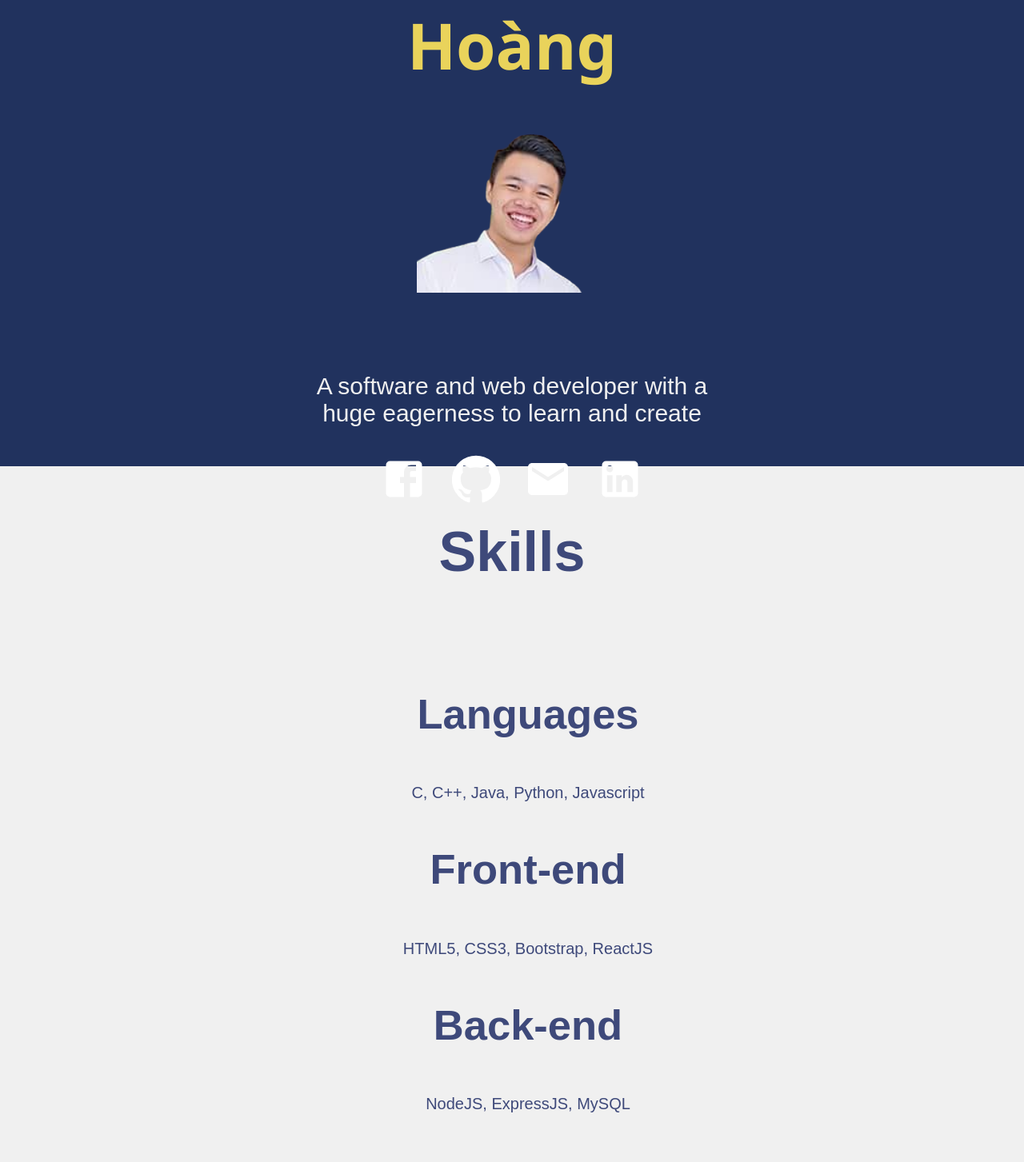
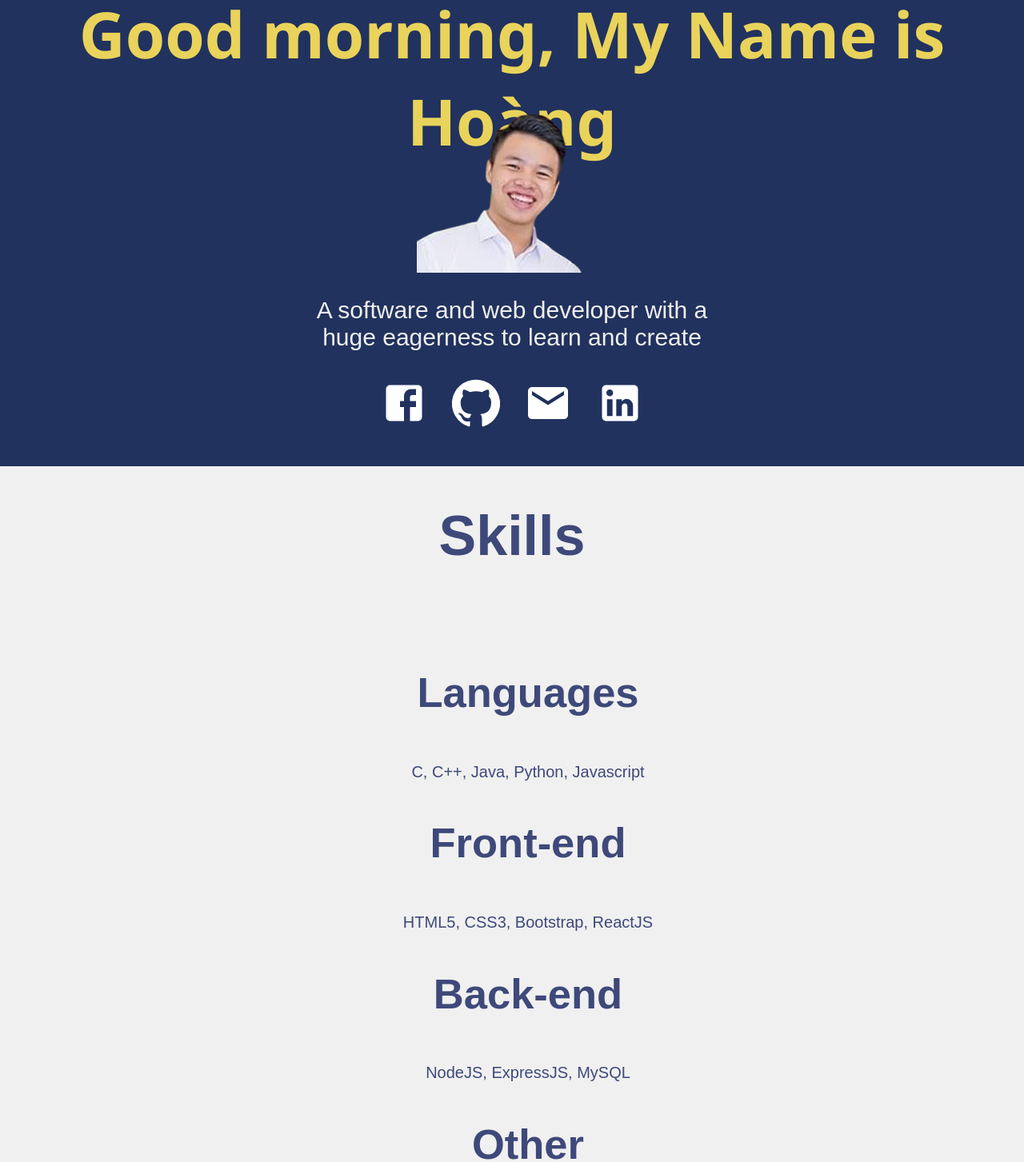
Before and after one commit to theksbd/react-portfolio, a React (Create React App) app: page / in a window 1280 px wide. Shown: the part 217-1670 px from the top of the page at 80% size. Built offline with nearby package versions, Linux system fonts and the light colour scheme.

Commit message:
fix some issues

```diff
--- a/src/styles/Home.css
+++ b/src/styles/Home.css
@@ -24,14 +24,9 @@
     height: 50px;
 }
 
-.about img {
-    margin-top: 120px;
-}
-
 .about .prompt {
     width: 40%;
     font-size: 30px;
-    margin-top: 70px;
 }
 
 .about .prompt p::selection {
@@ -56,7 +51,6 @@
     justify-content: center;
     flex-direction: column;
     align-items: center;
-    margin-top: 20px;
 }
 
 .skills h1 {
@@ -67,10 +61,6 @@
     list-style: none;
     width: 60%;
     text-align: center;
-}
-
-.skills .list .item {
-    margin-top: 50px;
 }
 
 .list span {
```
